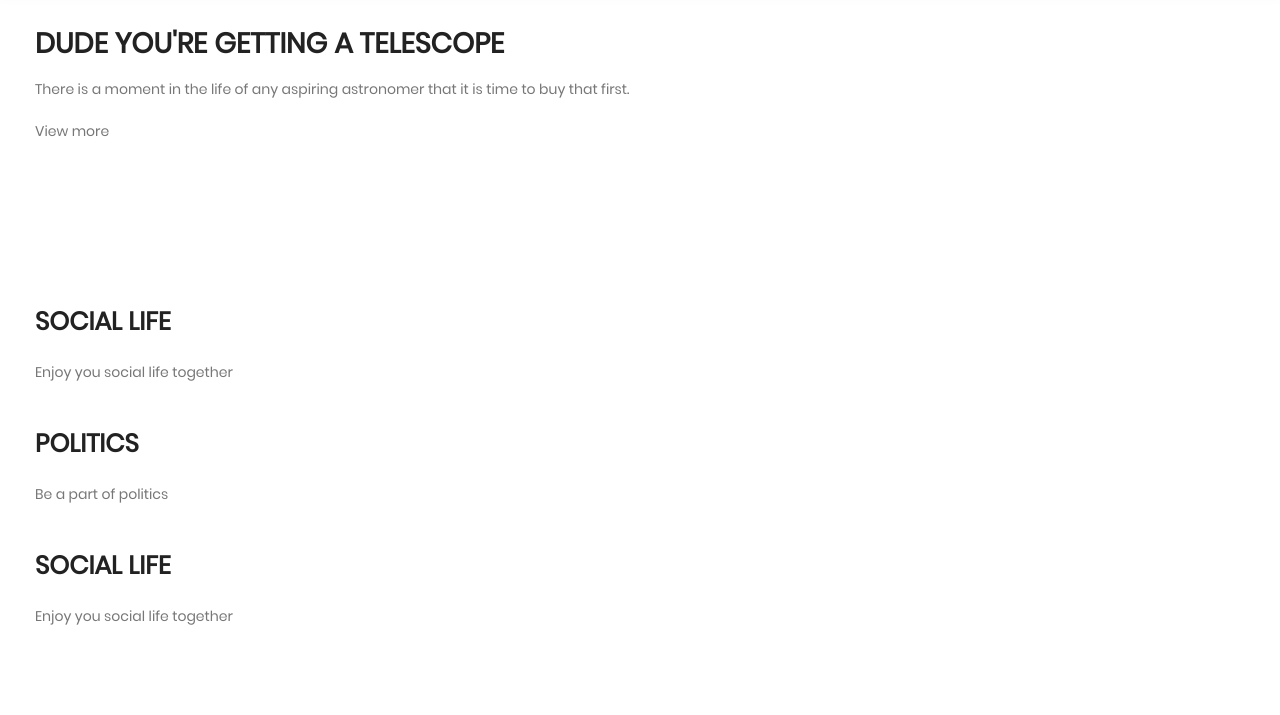
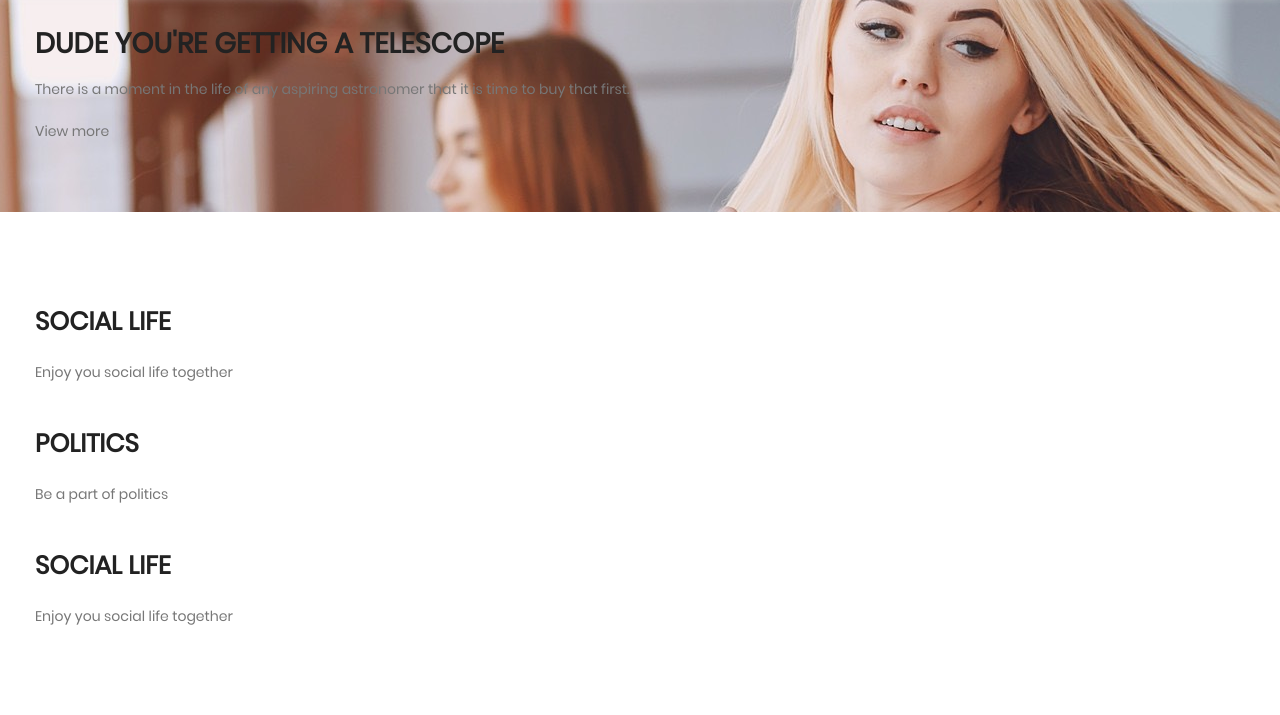
Before and after one commit to ngihoul/DesignIntegration, a website: page blog.html in a window 1280 px wide. Shown: the part 61-776 px from the top of the page. Drawn offline with Linux system fonts and the light colour scheme.

Commit message:
Début CSS de la page Blog

```diff
--- a/scss/pages/_blog.scss
+++ b/scss/pages/_blog.scss
@@ -0,0 +1,3 @@
+.blog-heading {
+    background: url('../img/blog/blog-home-banner.jpg') center top;
+}
```
Also changed, not shown: css/screen.css.
